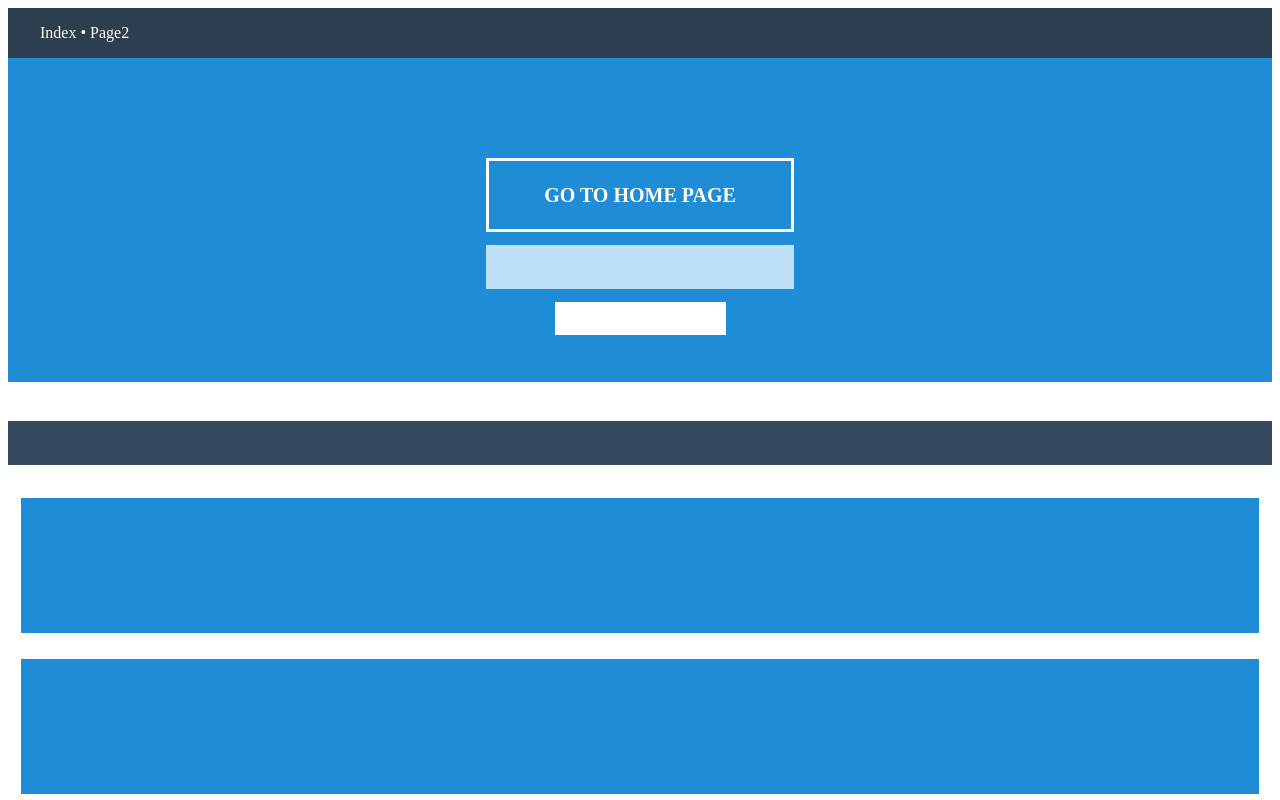
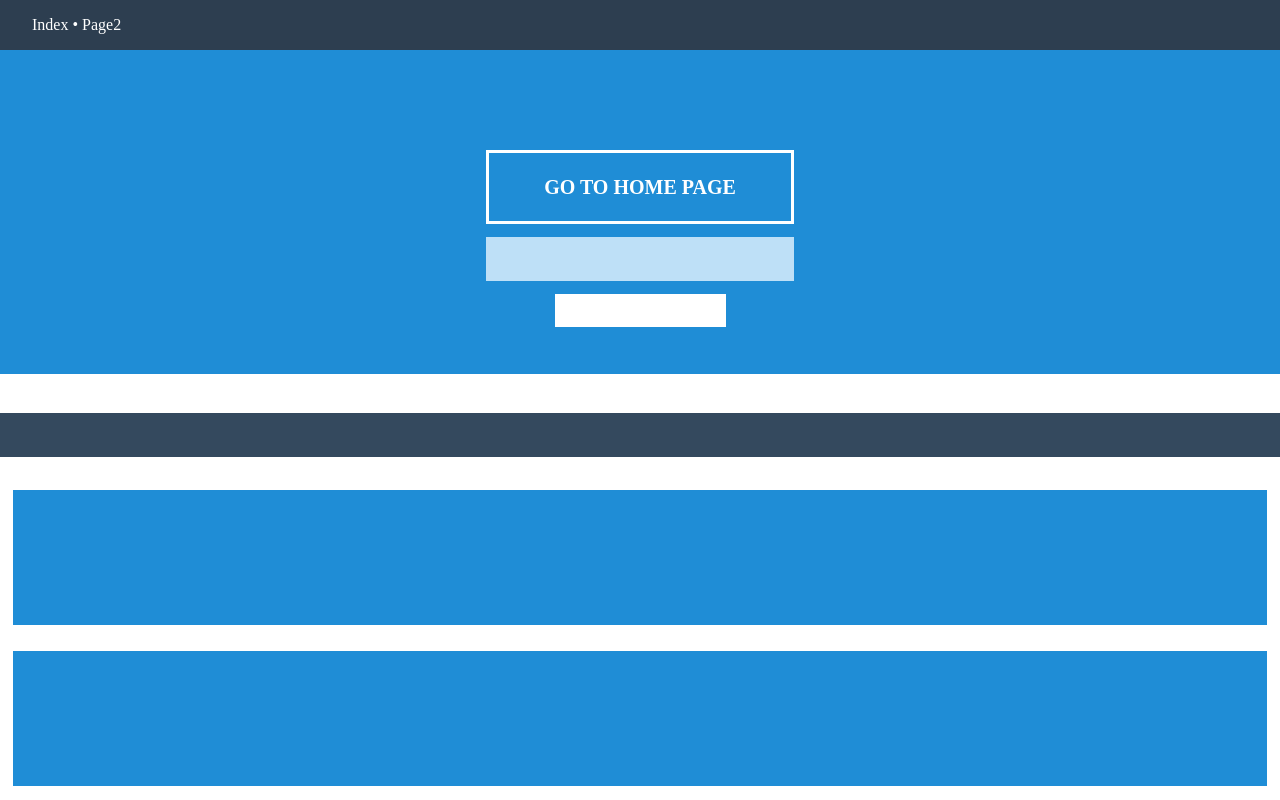
Before and after one commit to AnthonyCamargo37/codefriends, a plain HTML site: page 006-js-intro/projects/page2.html in a window 1280 px wide. Shown: the top 800 px of the page. Drawn offline with Linux system fonts and the light colour scheme; files whose address does not match are found by name.

Commit message:
page 2 changes

```diff
--- a/006-js-intro/projects/page2.html
+++ b/006-js-intro/projects/page2.html
@@ -1,6 +1,6 @@
 <html>
   <head>
-    <link rel=stylesheet" href="./normalize.css"/>
+    <link rel="stylesheet" href="./normalize.css" />
     <link
       rel="stylesheet"
       href="D:\Anthony\codefriends\006-js-intro\projects\main.css"
```
